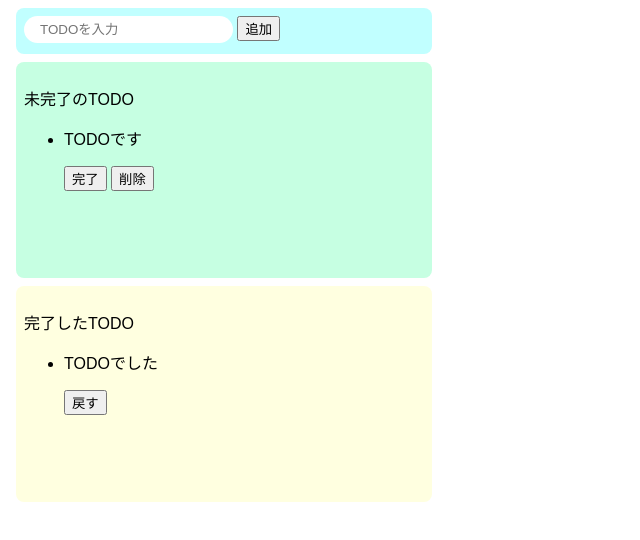
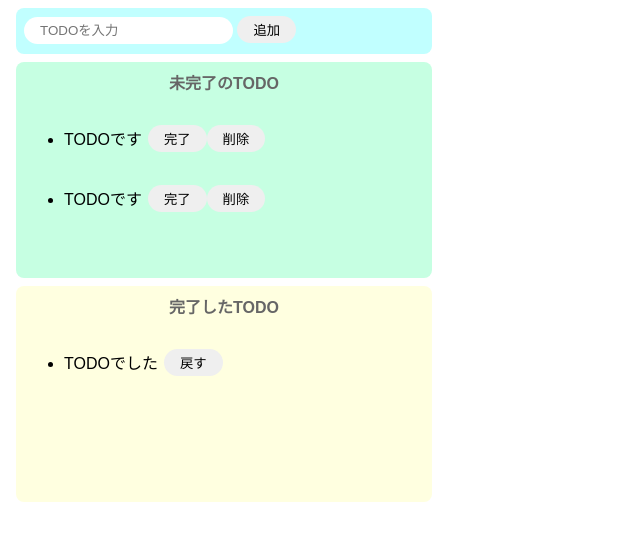
Before and after one commit to kawamuragen/todo-app-js, a website built with Parcel: page index.html in a window 1280 px wide. Shown: the whole page, without its empty margins (0-640 px from the left). Built offline with nearby package versions, Linux system fonts and the light colour scheme.

Commit message:
Up to lesson 32.

```diff
--- a/index.html
+++ b/index.html
@@ -11,10 +11,17 @@
       <button>追加</button>
     </div>
     <div class="incomplete-area">
-      <p>未完了のTODO</p>
+      <p class="title">未完了のTODO</p>
       <ul>
         <li>
-          <div>
+          <div class="list-row">
+            <p>TODOです</p>
+            <button>完了</button>
+            <button>削除</button>
+          </div>
+        </li>
+        <li>
+          <div class="list-row">
             <p>TODOです</p>
             <button>完了</button>
             <button>削除</button>
@@ -22,11 +29,12 @@
         </li>
       </ul>
     </div>
+
     <div class="complete-area">
-      <p>完了したTODO</p>
+      <p class="title">完了したTODO</p>
       <ul>
         <li>
-          <div>
+          <div class="list-row">
             <p>TODOでした</p>
             <button>戻す</button>
           </div>
--- a/src/styles.css
+++ b/src/styles.css
@@ -8,6 +8,22 @@
   padding: 6px 16px;
   outline: none;
 }
+
+button {
+  border-radius: 16px;
+  border: none;
+  padding: 4px 16px;
+}
+
+button:hover {
+  background-color: #ff7fff;
+  color: #fff;
+  cursor: pointer;
+}
+
+/* li {
+  margin-right: 6px;
+} */
 
 .input-area {
   background-color: #c1ffff;
@@ -35,3 +51,20 @@
   margin: 8px;
   border-radius: 8px;
 }
+
+.title {
+  text-align: center;
+  margin-top: 0;
+  font-weight: bold;
+  color: #666;
+}
+
+.list-row {
+  display: flex;
+  align-items: center;
+  padding-bottom: 4px;
+}
+
+.list-row p {
+  margin-right: 6px;
+}
```
